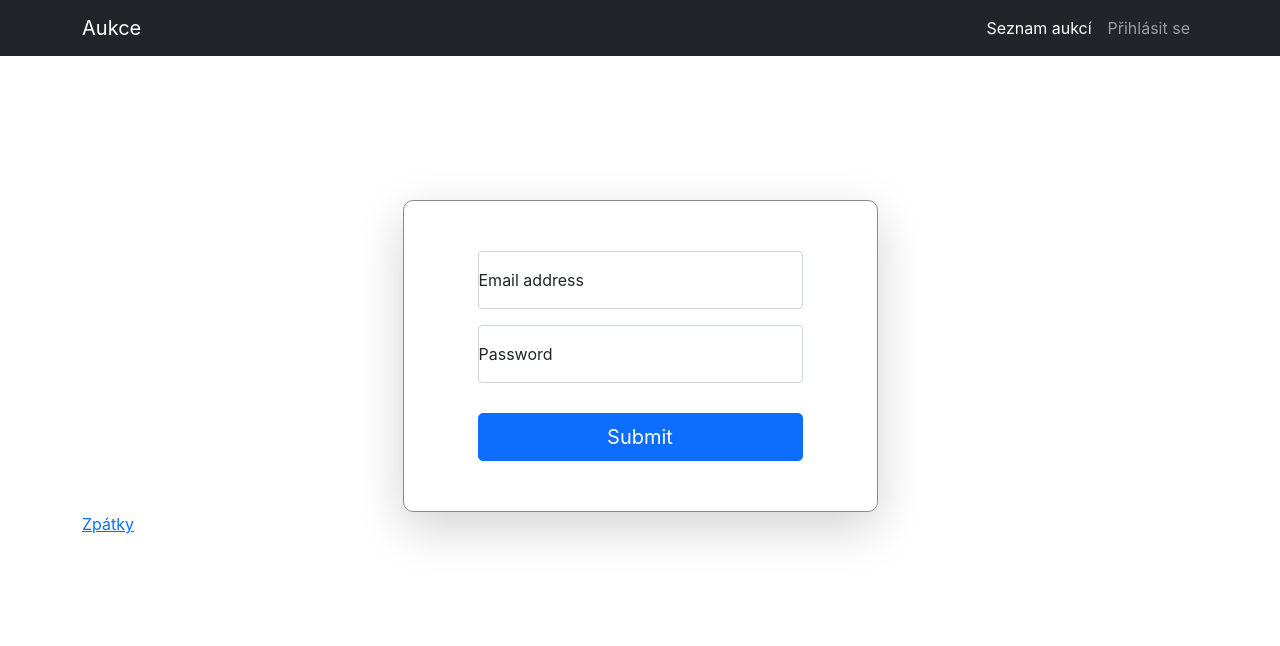
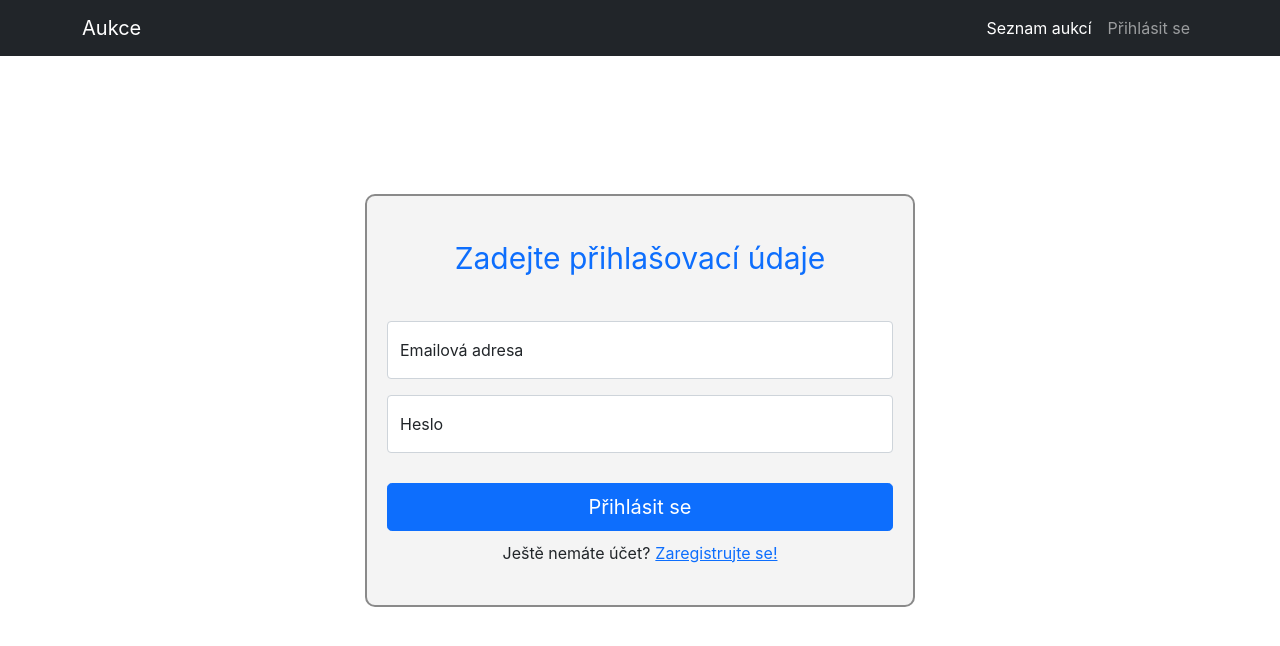
Before and after one commit to 18NAKEDCOWBOYS/iis-web, a React (Create React App) app: page /login in a window 1280 px wide. Shown: the top 646 px of the page. Built offline with nearby package versions, Linux system fonts and the light colour scheme.

Commit message:
Add registration page and complete login page

```diff
--- a/src/Router.js
+++ b/src/Router.js
@@ -1,6 +1,7 @@
 import React from 'react'
 import { Routes, Route, BrowserRouter} from 'react-router-dom'
 import Loginpage from "./pages/LoginPage"
+import Registerpage from "./pages/RegisterPage"
 import Home from "./pages/Home"
 import NotFound from "./pages/NotFound"
 export default function Router(props)
@@ -9,6 +10,7 @@ export default function Router(props)
         <BrowserRouter>
               <Routes>
                 <Route path="/login" element={<Loginpage/>}/>
+                <Route path="/register" element={<Registerpage/>}/>
                 <Route path="/" element={<Home/>}/>
                 <Route path='*' element={<NotFound/>} />
             </Routes>
--- /dev/null
+++ b/src/components/RegForm.js
@@ -0,0 +1,46 @@
+import React from 'react';
+import Form from 'react-bootstrap/Form'
+import Row from 'react-bootstrap/Row'
+import Col from 'react-bootstrap/Col'
+import Button from 'react-bootstrap/Button'
+
+export default function RegForm(props) {
+  return (
+    <Form>
+      <label style={{width:"100%",textAlign:'center' ,paddingBottom:40, color:"#0d6efd", fontSize:"30px"}}>Registrační formulář</label>
+
+      <Row className="mb-3">
+        <Form.Group style={{minWidth:200}} as={Col} controlId="formGridEmail">
+          <Form.Label>Emailová adresa</Form.Label>
+          <Form.Control type="email" placeholder="Zadejte email" />
+        </Form.Group>
+
+        <Form.Group style={{minWidth:200}} as={Col} controlId="formGridUsername">
+          <Form.Label>Uživatelké jméno</Form.Label>
+          <Form.Control type="text" placeholder="Zadejte uživatelké jméno" />
+        </Form.Group>
+      </Row>
+
+      <Row className="mb-3">
+        <Form.Group style={{minWidth:200}} as={Col} controlId="formGridName">
+          <Form.Label>Jméno</Form.Label>
+          <Form.Control type="text" placeholder="Zadejte jméno" />
+        </Form.Group>
+
+        <Form.Group style={{minWidth:200}} as={Col} controlId="formGridSurname">
+          <Form.Label>Příjméní</Form.Label>
+          <Form.Control type="text" placeholder="Zadejte příjmení" />
+        </Form.Group>
+
+        <Form.Group style={{minWidth:200}} as={Col} controlId="formGridPassword">
+          <Form.Label>Heslo</Form.Label>
+          <Form.Control type="password" placeholder="Zadejte heslo" />
+        </Form.Group>
+      </Row>
+
+      <div style={{ paddingTop: 30 }} className="d-grid align-items-center">
+        <Button variant="primary" type="submit" size="lg">Zaregistovat se</Button>
+      </div>
+    </Form>
+    )
+}
--- /dev/null
+++ b/src/css/LoginPage.module.css
@@ -0,0 +1,18 @@
+.centerContent{
+    display:flex;
+    align-items: center;
+    flex-direction:column;
+    justify-content:center;
+
+}
+
+.loginForm{
+    width: 100%;
+    max-width: 550px;
+    padding: 40px 20px;
+    border-radius: 10px;
+    border-width:2px;
+    background-color: #a7a7a721;
+    border-color: #8a8a8a;
+    border-style:solid
+}
--- /dev/null
+++ b/src/css/RegisterPage.module.css
@@ -0,0 +1,18 @@
+.centerContent{
+    display:flex;
+    align-items: center;
+    flex-direction:column;
+    justify-content:center;
+
+}
+
+.registerForm{
+    width: 100%;
+    max-width: 650px;
+    padding: 40px 20px;
+    border-radius: 10px;
+    border-width:2px;
+    background-color: #a7a7a721;
+    border-color: #8a8a8a;
+    border-style:solid
+}
--- a/src/pages/LoginPage.js
+++ b/src/pages/LoginPage.js
@@ -6,46 +6,41 @@ import Row from 'react-bootstrap/Row';
 import FloatingLabel from 'react-bootstrap/FloatingLabel';
 import Form from 'react-bootstrap/Form';
 import Button from 'react-bootstrap/Button';
-import Image from 'react-bootstrap/Image';
+
 import NavigationBar from './../components/NavigationBar';
+
+import Styles from './../css/LoginPage.module.css'
+
 export default function LoginPage(props) {
   return (
     <>
     <NavigationBar page="Home"/>
-    <Container>
-      <Row className="text-center align-items-center" style={{ height: 200 }}>
-        {/* TODO - Přidat obrázek kladívka*/}
-      </Row>
-      <Row>
-        <Col>
-        </Col>
-        <Col xs={5} className="example-square shadow-lg" style={{ padding: 50, borderRadius: 10, borderWidth:1, borderColor: "#8a8a8a", borderStyle:'solid' }}>
+    <Container style={{height:"100%"}}>
+      <Row style={{height:"100%"}}>
+        <Col className="example-square shadow-lg" className={Styles.centerContent}>
+          <div className={Styles.loginForm}>
             <Form>
-            <Container>
-              <Row>
-                <FloatingLabel controlId="floatingInput" label="Email address" className="mb-3">
+              <label style={{width:"100%",textAlign:'center' ,paddingBottom:40, color:"#0d6efd", fontSize:"30px"}}>Zadejte přihlašovací údaje</label>
+
+              <FloatingLabel controlId="floatingInput" label="Emailová adresa" className="mb-3">
                 <Form.Control type="email" placeholder="name@example.com" />
               </FloatingLabel>
-              </Row>
 
-              <Row>
-                <FloatingLabel controlId="floatingPassword" label="Password">
+              <FloatingLabel controlId="floatingPassword" label="Heslo">
                 <Form.Control type="password" placeholder="Password" />
               </FloatingLabel>
-              </Row>
 
-              <Row style={{ paddingTop: 30 }}>
-                <div className="d-grid align-items-center">
-                  <Button variant="primary" type="submit" size="lg">Submit</Button>
+              <div style={{ paddingTop: 30 }} className="d-grid align-items-center">
+                <Button variant="primary" type="submit" size="lg">Přihlásit se</Button>
               </div>
 
+              <div style={{width:"100%", textAlign:"center", paddingTop:10}}>
+                <label style={{marginRight:5}}>Ještě nemáte účet?</label><a href="/register">Zaregistrujte se!</a>
+              </div>
+            </Form>
+          </div>
+        </Col>
       </Row>
-            </Container>
-          </Form>
-        </Col>
-        <Col></Col>
-      </Row>
-      <a href="/">Zpátky</a>
     </Container>
     </>
   )
--- /dev/null
+++ b/src/pages/RegisterPage.js
@@ -0,0 +1,27 @@
+import React from 'react'
+
+import Container from 'react-bootstrap/Container';
+import Col from 'react-bootstrap/Col';
+import Row from 'react-bootstrap/Row';
+
+import NavigationBar from '../components/NavigationBar';
+import RegForm from '../components/RegForm';
+
+import Styles from './../css/RegisterPage.module.css'
+
+export default function RegisterPage(props) {
+  return (
+    <>
+    <NavigationBar page="Home"/>
+    <Container style={{height:"100%"}}>
+      <Row style={{height:"100%"}}>
+        <Col className="example-square shadow-lg" className={Styles.centerContent}>
+          <div className={Styles.registerForm}>
+            <RegForm/>
+          </div>
+        </Col>
+      </Row>
+    </Container>
+    </>
+  )
+}
```
Lines whose indentation alone changed are shown as unchanged.
